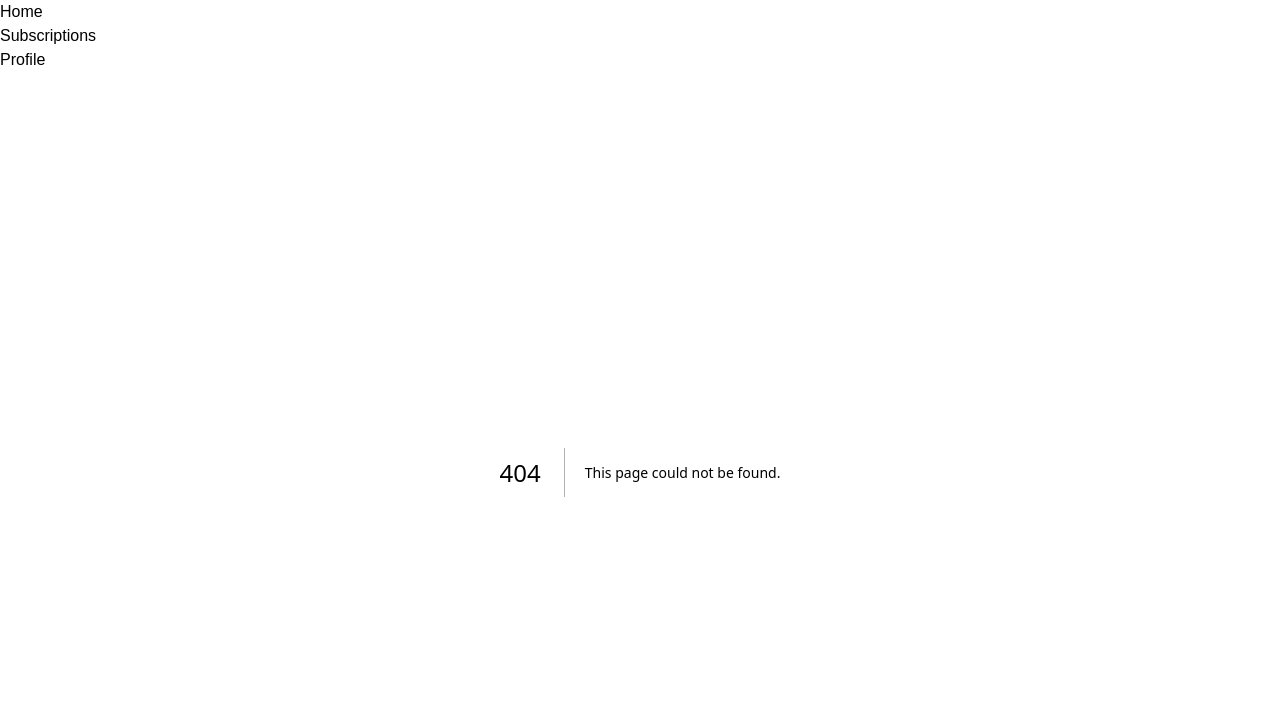
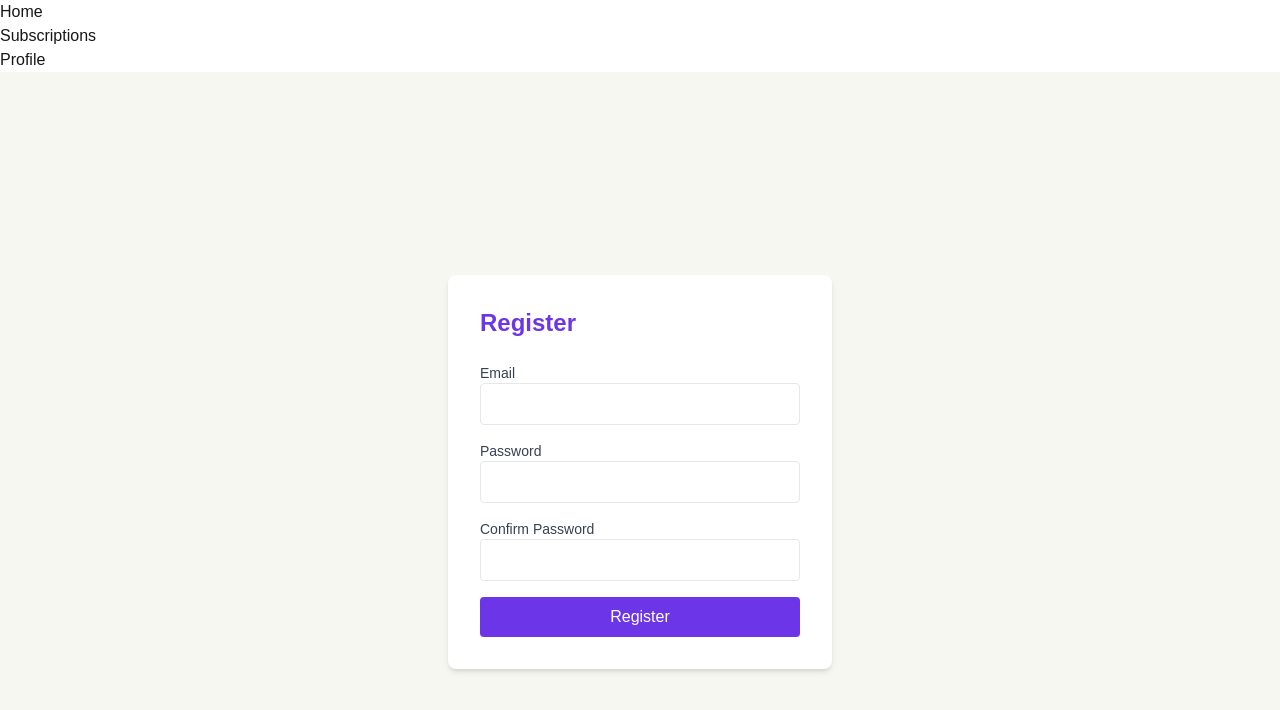
Before and after one commit to sixford/sub-trax-next, a Next.js app: page /register in a window 1280 px wide. Before the commit this address had no page. Shown: the top 710 px of the page. Built offline with nearby package versions, Linux system fonts and the light colour scheme.

Commit message:
Integrated login/register component page

```diff
--- /dev/null
+++ b/src/app/login/page.tsx
@@ -0,0 +1,69 @@
+'use client'
+
+import { useState } from 'react'
+import { useRouter } from 'next/navigation'
+
+const LoginPage = () => {
+  const [email, setEmail] = useState('')
+  const [password, setPassword] = useState('')
+  const [error, setError] = useState('')
+  const router = useRouter()
+
+  const handleSubmit = async (e: React.FormEvent) => {
+    e.preventDefault()
+
+    // Send login data to your backend
+    const response = await fetch('/api/login', {
+      method: 'POST',
+      headers: {
+        'Content-Type': 'application/json',
+      },
+      body: JSON.stringify({ email, password }),
+    })
+
+    if (response.ok) {
+      router.push('/subscriptions') // Navigate to dashboard after successful login
+    } else {
+      setError('Invalid email or password')
+    }
+  }
+
+  return (
+    <div className="h-screen flex flex-col justify-center items-center bg-ivoryBackground">
+      <div className="bg-white p-8 rounded-lg shadow-md max-w-sm w-full">
+        <h1 className="text-2xl font-bold mb-6 text-purpleMain">Login</h1>
+        {error && <p className="text-red-500 text-sm mb-4">{error}</p>}
+        <form onSubmit={handleSubmit}>
+          <div className="mb-4">
+            <label className="block text-sm font-medium text-gray-700">Email</label>
+            <input
+              type="email"
+              value={email}
+              onChange={(e) => setEmail(e.target.value)}
+              className="w-full p-2 border rounded"
+              required
+            />
+          </div>
+          <div className="mb-4">
+            <label className="block text-sm font-medium text-gray-700">Password</label>
+            <input
+              type="password"
+              value={password}
+              onChange={(e) => setPassword(e.target.value)}
+              className="w-full p-2 border rounded"
+              required
+            />
+          </div>
+          <button
+            type="submit"
+            className="bg-purpleMain text-white py-2 px-4 rounded w-full hover:bg-purple-600 transition"
+          >
+            Login
+          </button>
+        </form>
+      </div>
+    </div>
+  )
+}
+
+export default LoginPage
--- /dev/null
+++ b/src/app/register/page.tsx
@@ -0,0 +1,85 @@
+'use client'
+
+import { useState } from 'react'
+import { useRouter } from 'next/navigation'
+
+const RegisterPage = () => {
+  const [email, setEmail] = useState('')
+  const [password, setPassword] = useState('')
+  const [confirmPassword, setConfirmPassword] = useState('')
+  const [error, setError] = useState('')
+  const router = useRouter()
+
+  const handleSubmit = async (e: React.FormEvent) => {
+    e.preventDefault()
+
+    if (password !== confirmPassword) {
+      setError('Passwords do not match')
+      return
+    }
+
+    // Registration data to your backend
+    const response = await fetch('/api/register', {
+      method: 'POST',
+      headers: {
+        'Content-Type': 'application/json',
+      },
+      body: JSON.stringify({ email, password }),
+    })
+
+    if (response.ok) {
+      router.push('/login')
+    } else {
+      setError('Failed to register. Try again.')
+    }
+  }
+
+  return (
+    <div className="h-screen flex flex-col justify-center items-center bg-ivoryBackground">
+      <div className="bg-white p-8 rounded-lg shadow-md max-w-sm w-full">
+        <h1 className="text-2xl font-bold mb-6 text-purpleMain">Register</h1>
+        {error && <p className="text-red-500 text-sm mb-4">{error}</p>}
+        <form onSubmit={handleSubmit}>
+          <div className="mb-4">
+            <label className="block text-sm font-medium text-gray-700">Email</label>
+            <input
+              type="email"
+              value={email}
+              onChange={(e) => setEmail(e.target.value)}
+              className="w-full p-2 border rounded"
+              required
+            />
+          </div>
+          <div className="mb-4">
+            <label className="block text-sm font-medium text-gray-700">Password</label>
+            <input
+              type="password"
+              value={password}
+              onChange={(e) => setPassword(e.target.value)}
+              className="w-full p-2 border rounded"
+              required
+            />
+          </div>
+          <div className="mb-4">
+            <label className="block text-sm font-medium text-gray-700">Confirm Password</label>
+            <input
+              type="password"
+              value={confirmPassword}
+              onChange={(e) => setConfirmPassword(e.target.value)}
+              className="w-full p-2 border rounded"
+              required
+            />
+          </div>
+          <button
+            type="submit"
+            className="bg-purpleMain text-white py-2 px-4 rounded w-full hover:bg-purple-600 transition"
+          >
+            Register
+          </button>
+        </form>
+      </div>
+    </div>
+  )
+}
+
+export default RegisterPage
```
Also changed, not shown: src/app/api/login/route.ts (added), src/app/api/register/route.ts (added).
